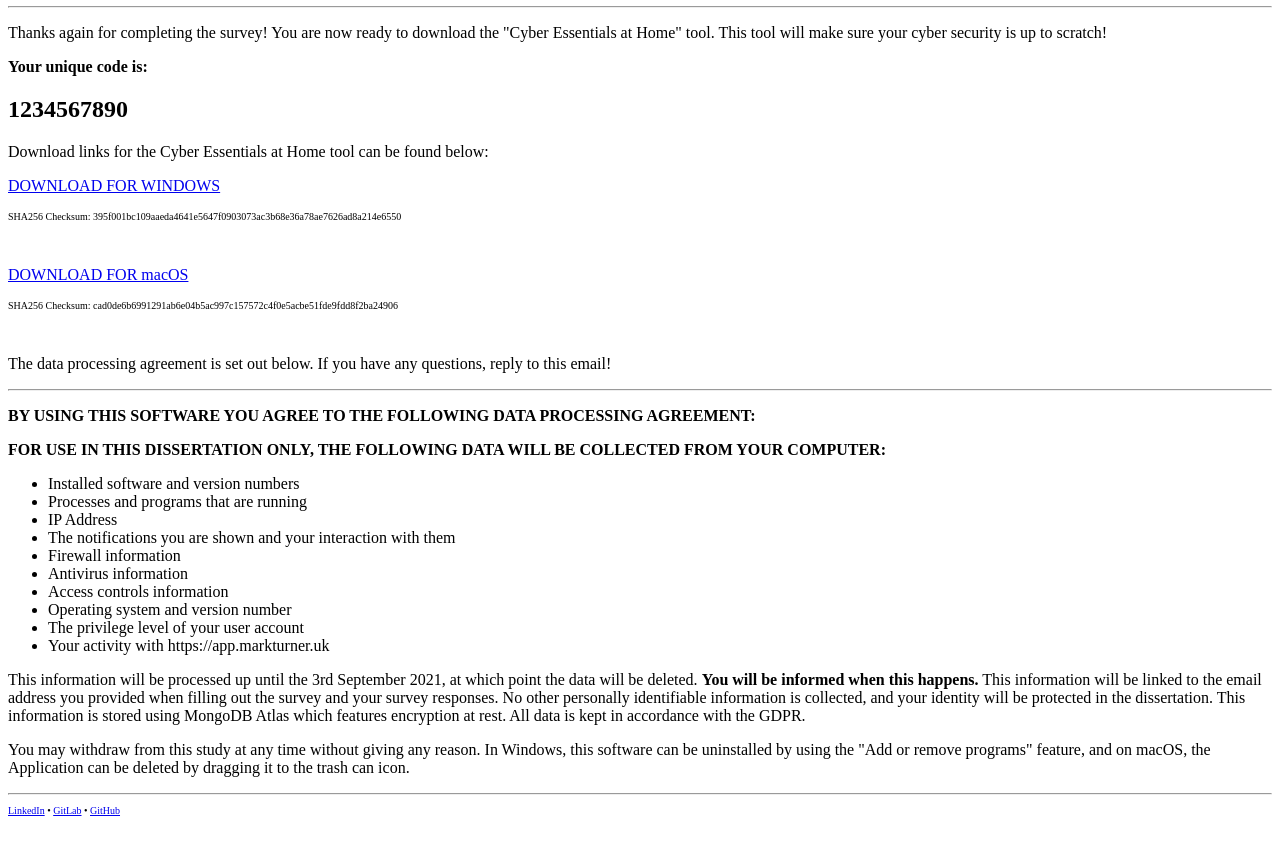
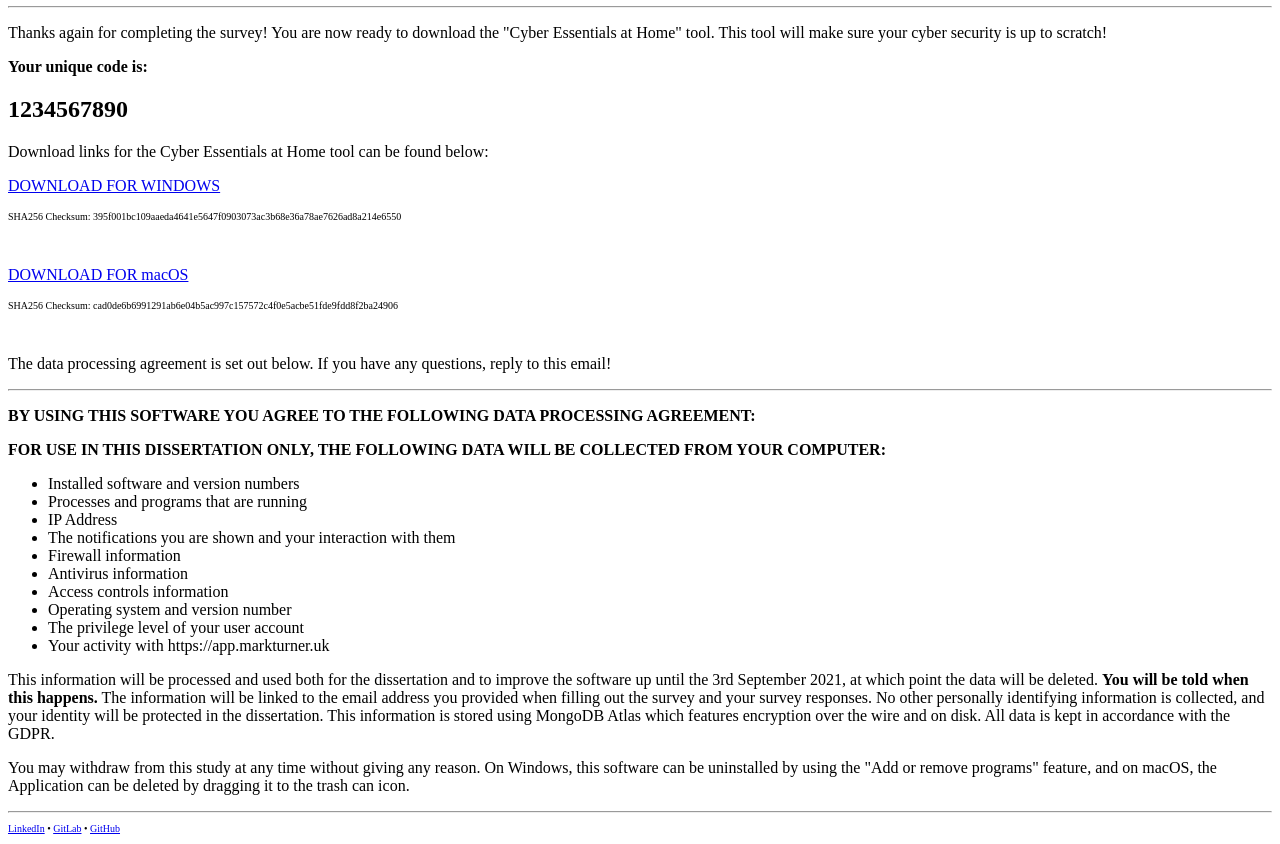
Before and after one commit to Mark-Turner0/ceah-autoreply, a plain HTML site: page download.html in a window 1280 px wide. Shown: the part 76-920 px from the top of the page. Drawn offline with Linux system fonts and the light colour scheme.

Commit message:
Updated Data Processing Agreement

```diff
--- a/download.html
+++ b/download.html
@@ -26,10 +26,8 @@
 		<li>The privilege level of your user account</li>
 		<li>Your activity with https://app.markturner.uk</li>
 </ul>
-
-<p>This information will be processed up until the 3rd September 2021, at which point the data will be deleted. <b>You will be informed when this happens.</b> This information will be linked to the email address you provided when filling out the survey and your survey responses. No other personally identifiable information is collected, and your identity will be protected in the dissertation. This information is stored using MongoDB Atlas which features encryption at rest. All data is kept in accordance with the GDPR.</p>
-
-<p>You may withdraw from this study at any time without giving any reason. In Windows, this software can be uninstalled by using the "Add or remove programs" feature, and on macOS, the Application can be deleted by dragging it to the trash can icon.</p>
+<p>This information will be processed and used both for the dissertation and to improve the software up until the 3rd September 2021, at which point the data will be deleted. <b>You will be told when this happens.</b> The information will be linked to the email address you provided when filling out the survey and your survey responses. No other personally identifying information is collected, and your identity will be protected in the dissertation. This information is stored using MongoDB Atlas which features encryption over the wire and on disk. All data is kept in accordance with the GDPR.</p>
+<p>You may withdraw from this study at any time without giving any reason. On Windows, this software can be uninstalled by using the "Add or remove programs" feature, and on macOS, the Application can be deleted by dragging it to the trash can icon.</p>
 <hr>
 <p style="font-size:10px;"><a style="font-size:10px;" href="https://www.linkedin.com/in/mark-turner2/">LinkedIn</a> • <a style="font-size:10px;" href="https://gitlab.com/Mark-Turner0">GitLab</a> • <a style="font-size:10px;" href="https://github.com/Mark-Turner0">GitHub</a></p>
 </body>
```
